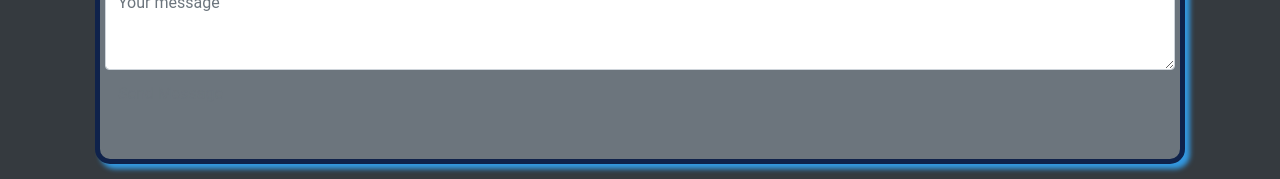
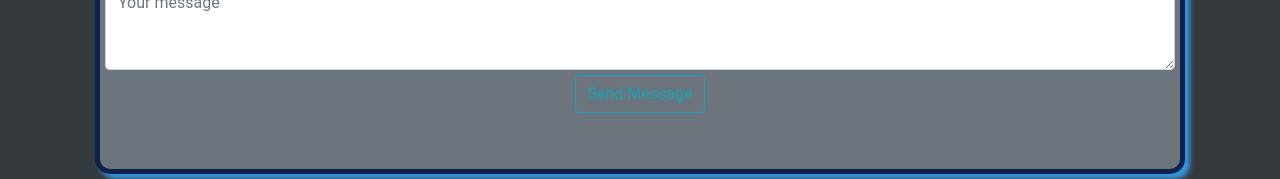
Before and after one commit to michaelbryanstark/bdsqs-4.0, a React (Create React App) app: page /contact in a window 1280 px wide. Shown: the part 545-724 px from the top of the page. Built offline with nearby package versions, Linux system fonts and the light colour scheme.

Commit message:
css for contact button

```diff
--- a/src/Components/Contact.js
+++ b/src/Components/Contact.js
@@ -13,7 +13,7 @@ const Contact = (props) => {
     const [emailSent, setEmailSent] = useState(false);
     const submit = () => {
       if (name && email && message) {
-        const serviceId = 'service_2rh69zk';
+        const serviceId = 'service_epsajjp';
         const templateId = 'template_ighzcwc';
         const userId = 'GWelQe7mDCutjawxE';
         const templateParams = {
@@ -56,15 +56,18 @@ const Contact = (props) => {
             <div class="card text-white bg-secondary mb-3">
                 <div class="card-body">
         <div class="row mb-3">
+
         <label for="exampleFormControlInput1" class="form-label">Your Name</label>
         <input type="text" class="form-control" id="exampleFormControlInput1" placeholder="Your Name" value={name} onChange={e => setName(e.target.value)} />
         <label for="exampleFormControlInput1" class="form-label">Your Email</label>
         <input type="email" class="form-control" id="exampleFormControlInput1" placeholder="name@example.com" value={email} onChange={e => setEmail(e.target.value)} />
         <label for="exampleFormControlTextarea1" class="form-label">Your message</label>
         <textarea class="form-control" id="exampleFormControlTextarea1" rows="3" placeholder="Your message" value={message} onChange={e => setMessage(e.target.value)}></textarea>
+        <div className='col text-center'>
         <button type='button'
-          className="btn btn-outline-secondary" onClick={submit}>Send Message</button>
+          className="btn btn-outline-info" onClick={submit}>Send Message</button>
         <span className={emailSent ? 'visible' : null}></span>
+        </div>
         </div>
         </div>
         </div>
```
